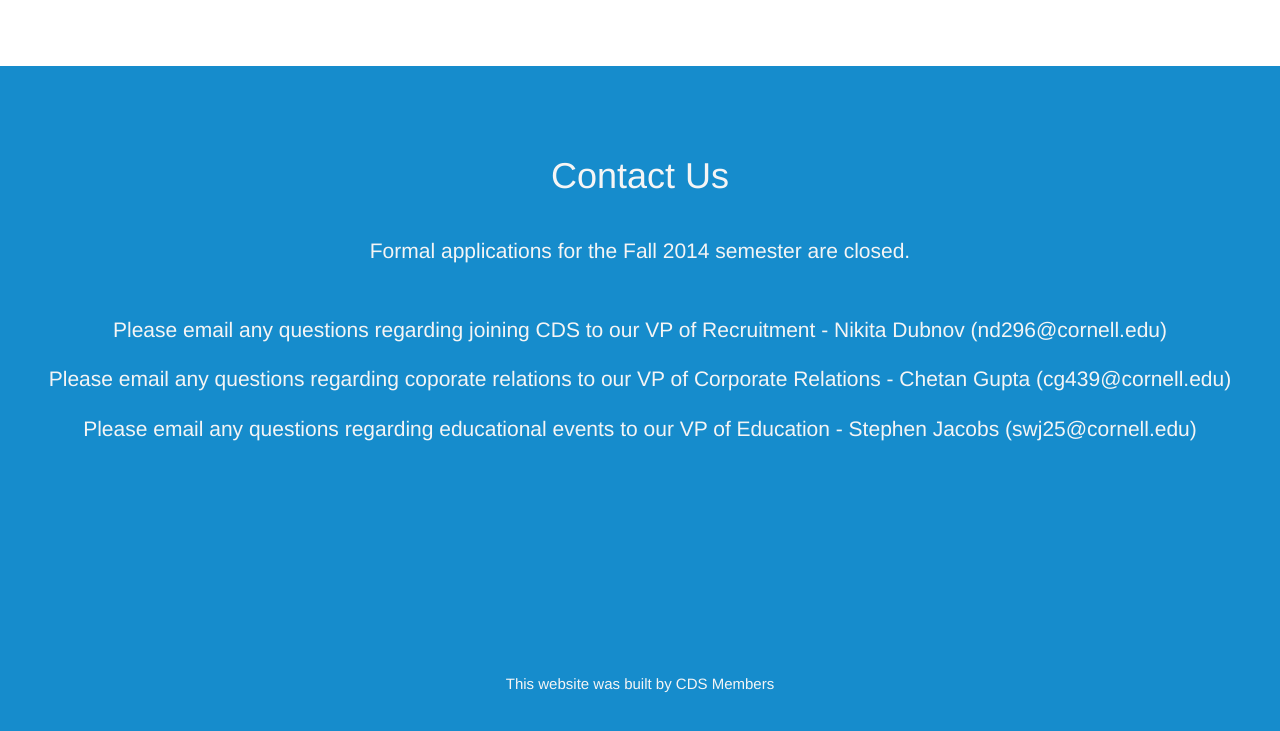
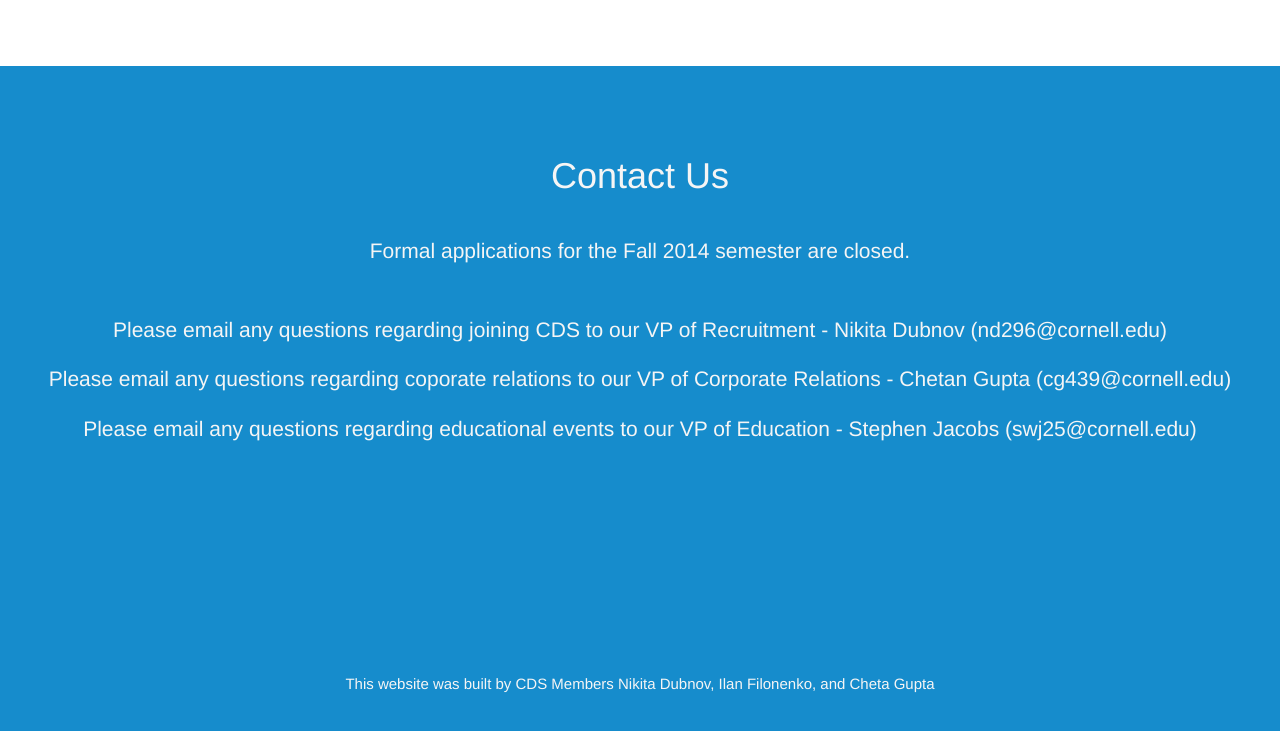
Before and after one commit to stephaniewang526/cornelldatascience.github.io, a plain HTML site: page index.html in a window 1280 px wide. Shown: the part 3130-3861 px from the top of the page. Drawn offline with nearby package versions, Linux system fonts and the light colour scheme.

Commit message:
second commit

```diff
--- a/index.html
+++ b/index.html
@@ -218,7 +218,7 @@
     <h4 class="text-center lead">Please email any questions regarding coporate relations to our VP of Corporate Relations - Chetan Gupta (cg439@cornell.edu)</h3>
     <h4 class="text-center lead">Please email any questions regarding educational events to our VP of Education - Stephen Jacobs (swj25@cornell.edu)</h3>
     <br><br><br><br><br><br><br><br><br><br>
-    <h4 class="text-center lead" style="font-size:15px">This website was built by CDS Members</h5>
+    <h4 class="text-center lead" style="font-size:15px">This website was built by CDS Members Nikita Dubnov, Ilan Filonenko, and Cheta Gupta</h5>
 </section>
 
 	<!-- script references -->
```
